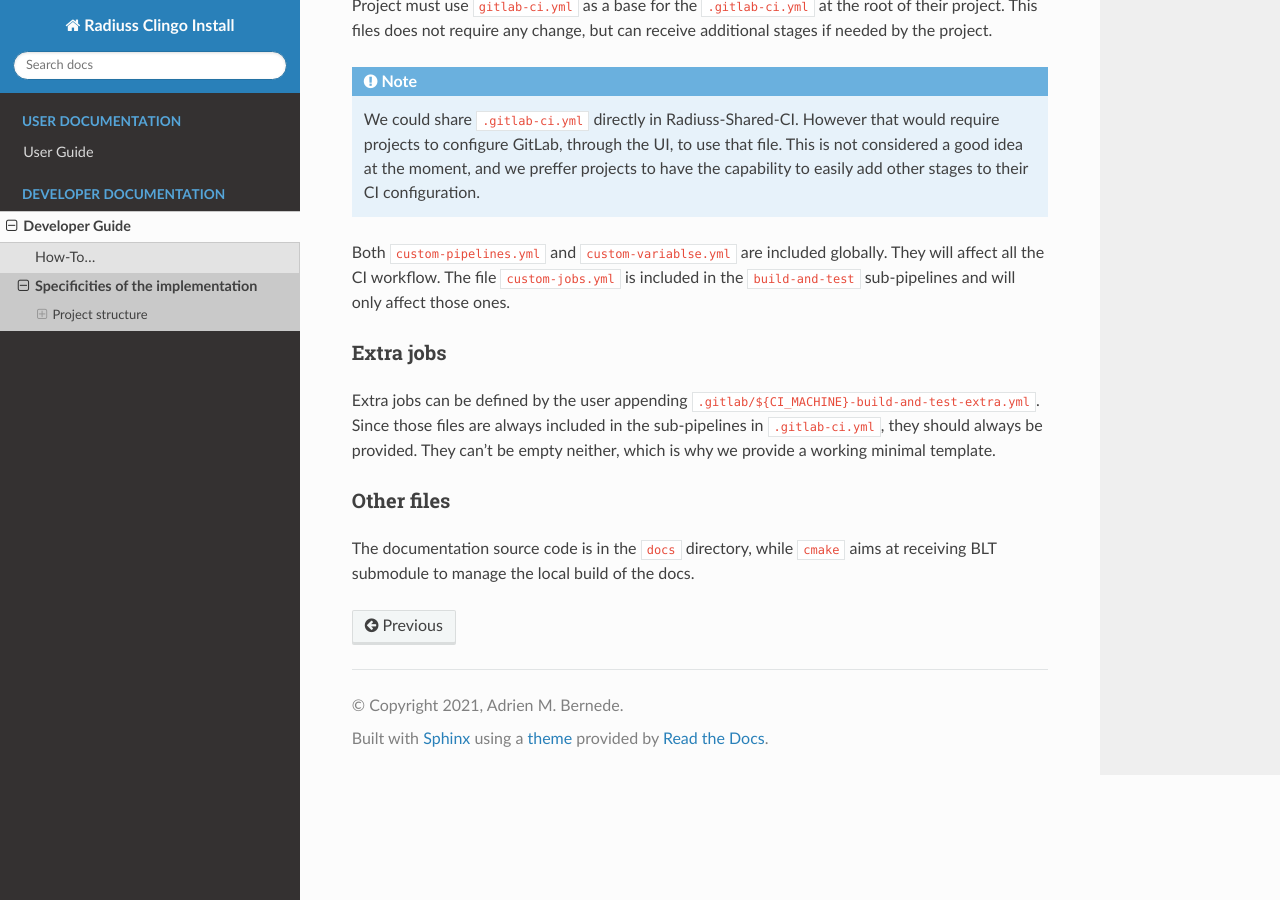
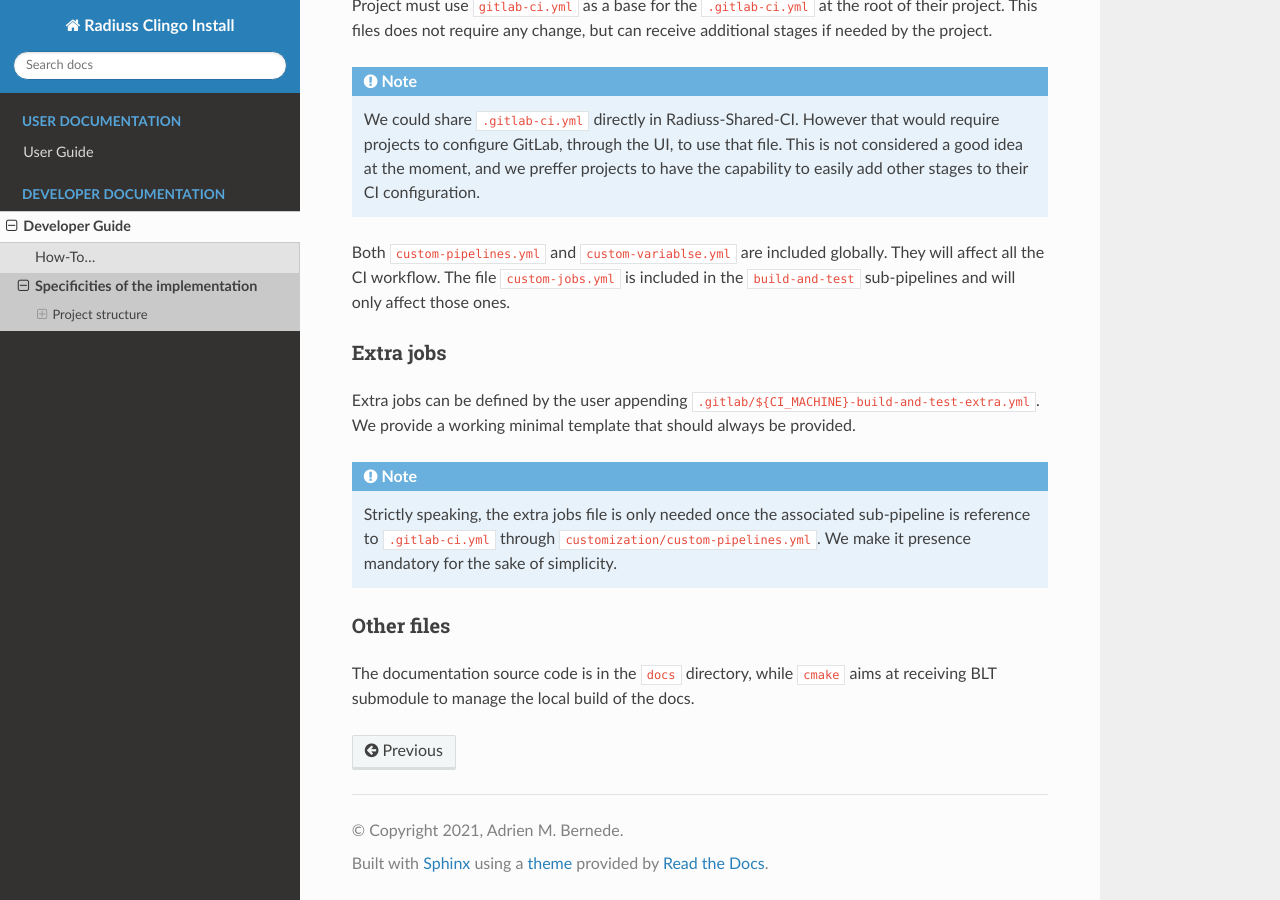
Before and after one commit to LLNL/radiuss-shared-ci, a Sphinx documentation site: the page built from docs/sphinx/dev_guide/ci_setup_explained.rst, in a window 1280 px wide and 900 px high, scrolled down 662 px. Built offline with Sphinx 7.4.7 and the Read the Docs theme 2.0.0, drawn with Linux system fonts in a browser that asks for light colours; pages that are not in the unit, such as notebooks, are missing from menus.

Commit message:
Docs fixes

```diff
--- a/docs/sphinx/dev_guide/ci_setup_explained.rst
+++ b/docs/sphinx/dev_guide/ci_setup_explained.rst
@@ -56,10 +56,14 @@ Extra jobs
 ==========
 
 Extra jobs can be defined by the user appending
-``.gitlab/${CI_MACHINE}-build-and-test-extra.yml``. Since those files are
-always included in the sub-pipelines in ``.gitlab-ci.yml``, they should always
-be provided. They can’t be empty neither, which is why we provide a working
-minimal template.
+``.gitlab/${CI_MACHINE}-build-and-test-extra.yml``. We provide a working
+minimal template that should always be provided.
+
+.. note::
+   Strictly speaking, the extra jobs file is only needed once the associated
+   sub-pipeline is reference to ``.gitlab-ci.yml`` through
+   ``customization/custom-pipelines.yml``. We make it presence mandatory for
+   the sake of simplicity.
 
 Other files
 =============
```
Also changed, not shown: docs/sphinx/dev_guide/how_to.rst (+5 -5 lines).
